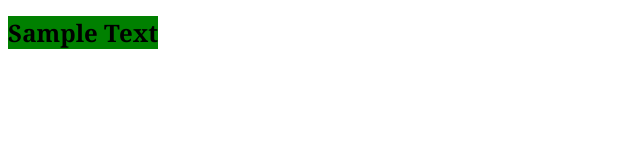
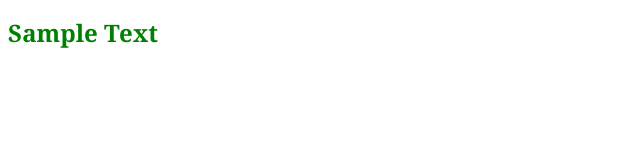
Before and after one commit to Syao989/farmabowl, a plain HTML site: page index.html in a window 1280 px wide. Shown: the whole page, without its empty margins (0-640 px from the left). Drawn offline with Linux system fonts and the light colour scheme.

Commit message:
Update Styling.css

```diff
--- a/Styling.css
+++ b/Styling.css
@@ -3,7 +3,7 @@
 }
 
 h1 {
-  background-color: green;
+  color: green;
   font-size: 24px;
   font-family: Georgia;
   text-align: center;
```
